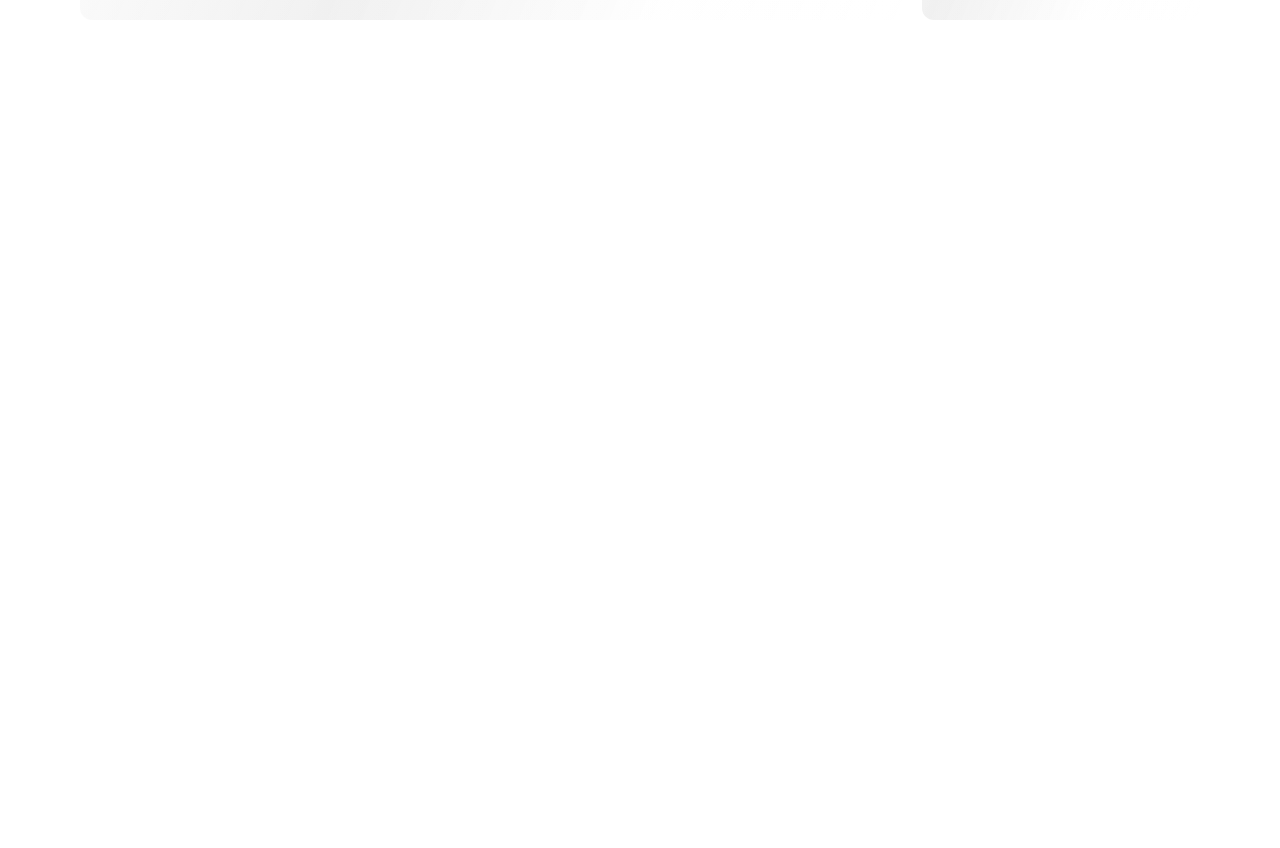
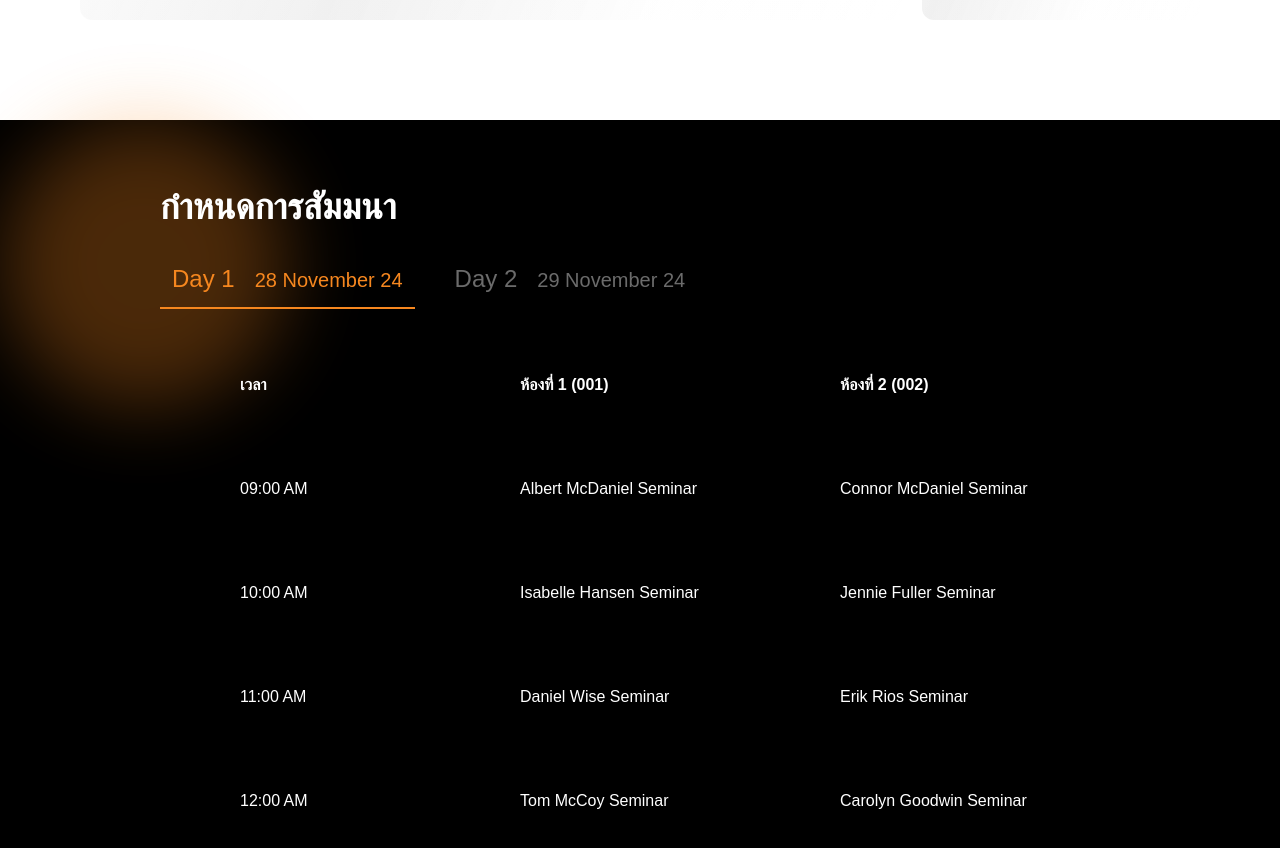
Before and after one commit to CE-SMART-CAREER/ce-smart-career-2024, a Next.js app: page / in a window 1280 px wide. Shown: the part 680-1528 px from the top of the page. Before the commit the page ends 800 px from the top, so only its background shows below. Built offline with nearby package versions, Linux system fonts and the light colour scheme; a web font is replaced by a local one.

Commit message:
feat: add seminar page

```diff
--- a/src/app/page.tsx
+++ b/src/app/page.tsx
@@ -1,4 +1,5 @@
 import { Location } from '@/modules/home/_sections';
+import { Seminar } from '@/modules/home/_sections';
 
 export default function Home() {
   return (
@@ -6,6 +7,7 @@ export default function Home() {
       <header></header>
       <main>
         <Location />
+        <Seminar />
       </main>
       <footer></footer>
     </>
--- a/src/modules/home/_sections/index.ts
+++ b/src/modules/home/_sections/index.ts
@@ -1 +1,2 @@
 export { default as Location } from './location';
+export { default as Seminar } from './seminar';
--- /dev/null
+++ b/src/modules/home/_sections/seminar.tsx
@@ -0,0 +1,112 @@
+'use client';
+
+import { useBoolean } from '@/shared/hooks/use-boolean';
+
+type SeminarData = {
+  time: string;
+  room1: string;
+  room2: string;
+};
+
+const day1Data: SeminarData[] = [
+  {
+    time: '09:00 AM',
+    room1: 'Albert McDaniel Seminar',
+    room2: 'Connor McDaniel Seminar',
+  },
+  {
+    time: '10:00 AM',
+    room1: 'Isabelle Hansen Seminar',
+    room2: 'Jennie Fuller Seminar',
+  },
+  {
+    time: '11:00 AM',
+    room1: 'Daniel Wise Seminar',
+    room2: 'Erik Rios Seminar',
+  },
+  {
+    time: '12:00 AM',
+    room1: 'Tom McCoy Seminar',
+    room2: 'Carolyn Goodwin Seminar',
+  },
+];
+
+const day2Data: SeminarData[] = [
+  {
+    time: '09:00 AM',
+    room1: 'Seth Singleton Seminar',
+    room2: 'May Ferguson Seminar',
+  },
+  {
+    time: '10:00 AM',
+    room1: 'Bertha Andrews Science Seminar',
+    room2: 'Kathryn Garrett Seminar',
+  },
+  {
+    time: '11:00 AM',
+    room1: 'Carl Miller Seminar',
+    room2: 'Evan Martinez Seminar',
+  },
+  {
+    time: '12:00 AM',
+    room1: 'Craig Jensen Seminar',
+    room2: 'Connor Gonzales Seminar',
+  },
+];
+
+export default function SeminarTable() {
+  const selectDay1 = useBoolean(true);
+
+  const seminarData = selectDay1.value ? day1Data : day2Data;
+
+  return (
+    <article className="relative bg-black">
+      <div className="absolute left-0 top-0 h-72 w-72 rounded-full bg-orange-200 opacity-30 blur-2xl"></div>
+      <div className="relative mx-auto flex h-svh w-10/12 flex-col justify-center md:w-3/4">
+        <h2 className="w-full text-3xl font-bold md:text-4xl">
+          กำหนดการสัมมนา
+        </h2>
+
+        <div className="my-6 flex flex-row flex-wrap gap-7">
+          <span
+            className={`flex cursor-pointer flex-row flex-wrap items-baseline gap-5 p-3 ${selectDay1.value ? 'border-b-2 border-b-orange-300 text-orange-300' : 'text-gray-400 hover:text-white'}`}
+            onClick={selectDay1.onTrue}
+          >
+            <span className="text-xl md:text-2xl">Day 1 </span>
+            <span className="text-md md:text-xl">28 November 24</span>
+          </span>
+          <span
+            className={`flex cursor-pointer flex-row flex-wrap items-baseline gap-5 p-3 ${!selectDay1.value ? 'border-b-2 border-b-orange-300 text-orange-300' : 'text-gray-400 hover:text-white'}`}
+            onClick={selectDay1.onFalse}
+          >
+            <span className="text-xl md:text-2xl">Day 2 </span>
+            <span className="text-md md:text-xl">29 November 24</span>
+          </span>
+        </div>
+
+        <table className="border-collapse overflow-hidden rounded-lg border-none bg-linear-gray-orange">
+          <thead>
+            <tr>
+              <th className="w-1/3 border-none p-10 pl-20 text-left">เวลา</th>
+              <th className="w-1/3 border-none p-10 text-left">
+                ห้องที่ 1 (001)
+              </th>
+              <th className="w-1/3 border-none p-10 text-left">
+                ห้องที่ 2 (002)
+              </th>
+            </tr>
+          </thead>
+          <tbody>
+            {seminarData.map((entry) => (
+              <tr key={entry.time}>
+                <td className="w-1/3 border-none p-10 pl-20">{entry.time}</td>
+                <td className="w-1/3 border-none p-10">{entry.room1}</td>
+                <td className="w-1/3 border-none p-10">{entry.room2}</td>
+              </tr>
+            ))}
+          </tbody>
+        </table>
+      </div>
+    </article>
+  );
+}
--- /dev/null
+++ b/src/shared/hooks/use-boolean.ts
@@ -0,0 +1,40 @@
+'use client';
+
+import { useMemo, useState, useCallback } from 'react';
+
+export type UseBooleanReturn = {
+  value: boolean;
+  onTrue: () => void;
+  onFalse: () => void;
+  onToggle: () => void;
+  setValue: React.Dispatch<React.SetStateAction<boolean>>;
+};
+
+export function useBoolean(defaultValue: boolean = false): UseBooleanReturn {
+  const [value, setValue] = useState(defaultValue);
+
+  const onTrue = useCallback(() => {
+    setValue(true);
+  }, []);
+
+  const onFalse = useCallback(() => {
+    setValue(false);
+  }, []);
+
+  const onToggle = useCallback(() => {
+    setValue((prev) => !prev);
+  }, []);
+
+  const memoizedValue = useMemo(
+    () => ({
+      value,
+      onTrue,
+      onFalse,
+      onToggle,
+      setValue,
+    }),
+    [value, onTrue, onFalse, onToggle, setValue],
+  );
+
+  return memoizedValue;
+}
```
